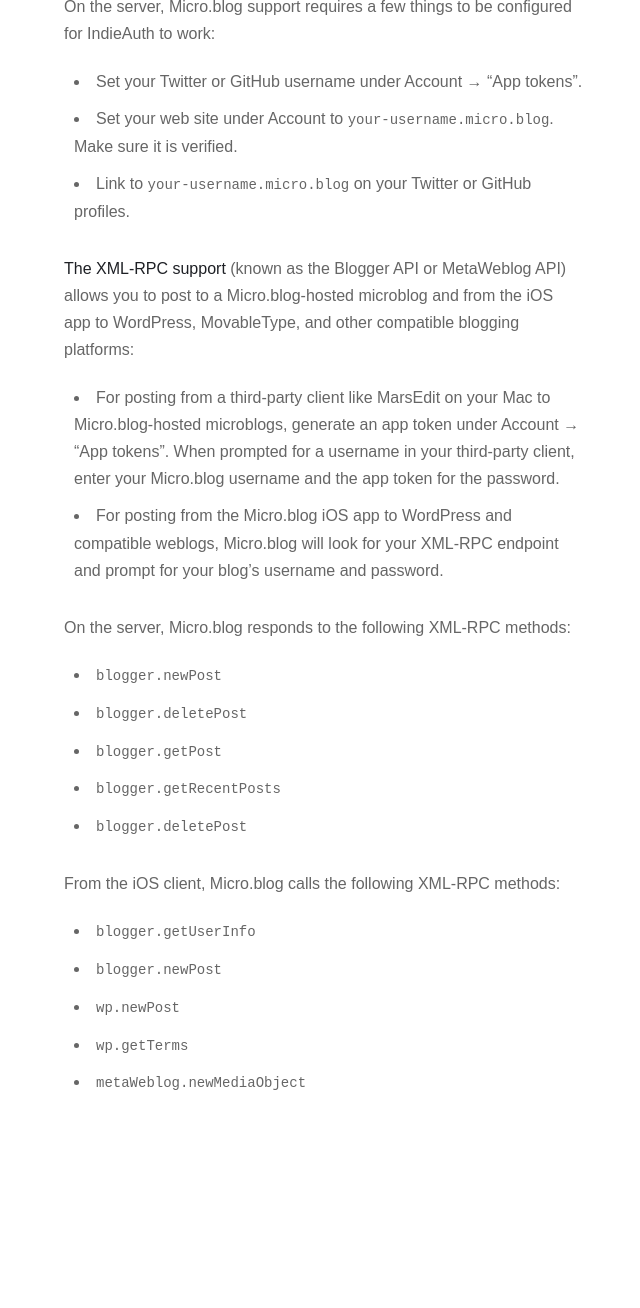
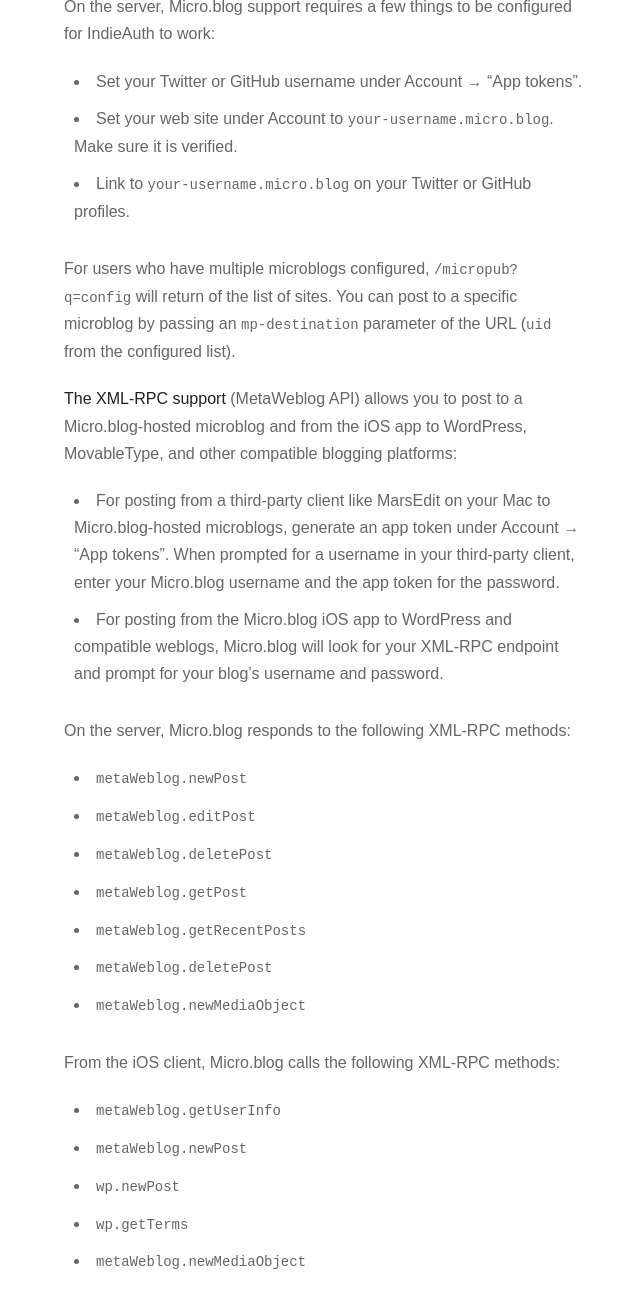
Before and after one commit to microdotblog/help.micro.blog, a Jekyll site: the page built from _posts/2017-02-14-api-posting.markdown, in a window 1280 px wide and 1400 px high, scrolled down 1517 px. Shown: the top 1308 px of the window, without its empty margins (316-956 px from the left). Built offline with Jekyll 4.4.1, drawn with Linux system fonts in a browser that asks for light colours; nearby versions of some CDN libraries; before the commit the page ends 2743 px from its top, so only the background shows below that.

Commit message:
Updated posting with mp-destination and metaWeblog.

```diff
--- a/_posts/2017-02-14-api-posting.markdown
+++ b/_posts/2017-02-14-api-posting.markdown
@@ -50,23 +50,27 @@
 * Set your web site under Account to `your-username.micro.blog`. Make sure it is verified.
 * Link to `your-username.micro.blog` on your Twitter or GitHub profiles.
 
-**The XML-RPC support** (known as the Blogger API or MetaWeblog API) allows you to post to a Micro.blog-hosted microblog and from the iOS app to WordPress, MovableType, and other compatible blogging platforms:
+For users who have multiple microblogs configured, `/micropub?q=config` will return of the list of sites. You can post to a specific microblog by passing an `mp-destination` parameter of the URL (`uid` from the configured list).
+
+**The XML-RPC support** (MetaWeblog API) allows you to post to a Micro.blog-hosted microblog and from the iOS app to WordPress, MovableType, and other compatible blogging platforms:
 
 * For posting from a third-party client like MarsEdit on your Mac to Micro.blog-hosted microblogs, generate an app token under Account → "App tokens". When prompted for a username in your third-party client, enter your Micro.blog username and the app token for the password.
 * For posting from the Micro.blog iOS app to WordPress and compatible weblogs, Micro.blog will look for your XML-RPC endpoint and prompt for your blog's username and password.
 
 On the server, Micro.blog responds to the following XML-RPC methods:
 
-* `blogger.newPost`
-* `blogger.deletePost`
-* `blogger.getPost`
-* `blogger.getRecentPosts`
-* `blogger.deletePost`
+* `metaWeblog.newPost`
+* `metaWeblog.editPost`
+* `metaWeblog.deletePost`
+* `metaWeblog.getPost`
+* `metaWeblog.getRecentPosts`
+* `metaWeblog.deletePost`
+* `metaWeblog.newMediaObject`
 
 From the iOS client, Micro.blog calls the following XML-RPC methods:
 
-* `blogger.getUserInfo`
-* `blogger.newPost`
+* `metaWeblog.getUserInfo`
+* `metaWeblog.newPost`
 * `wp.newPost`
 * `wp.getTerms`
 * `metaWeblog.newMediaObject`
```
